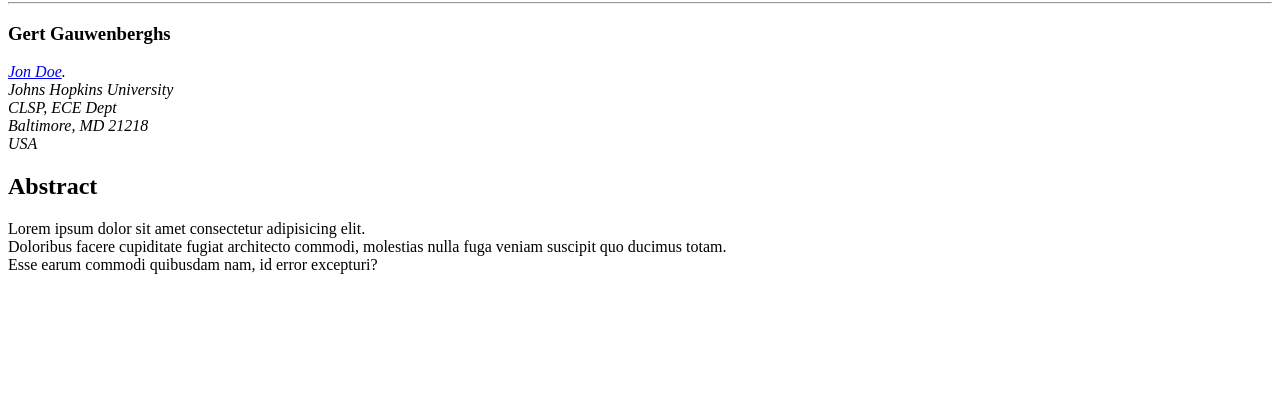
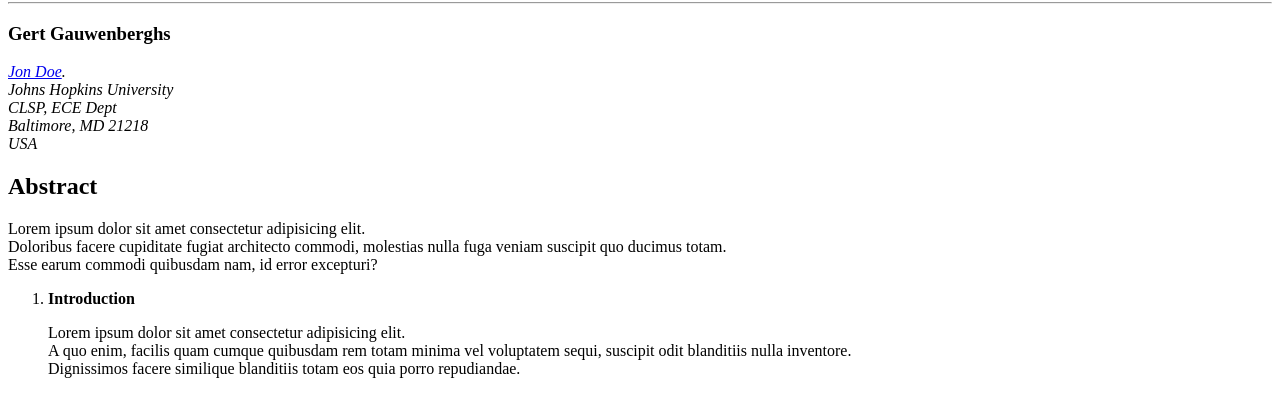
Before and after one commit to maurizio-dominici/paper-html, a plain HTML site: page index.html in a window 1280 px wide. Shown: the part 78-494 px from the top of the page. Drawn offline with Linux system fonts and the light colour scheme.

Commit message:
add ordered list

```diff
--- a/index.html
+++ b/index.html
@@ -28,6 +28,17 @@
             Esse earum commodi quibusdam nam, id error excepturi?
           </P>
 
+           <ol>
+            <li>
+                <strong>Introduction</strong>
+
+              <p>Lorem ipsum dolor sit amet consectetur adipisicing elit.<br />
+                 A quo enim, facilis quam cumque quibusdam rem totam minima vel voluptatem sequi, suscipit odit blanditiis nulla inventore.<br />
+                 Dignissimos facere similique blanditiis totam eos quia porro repudiandae.
+              </p>
+
+             </li>
+           </ol>
 
 
 
```
